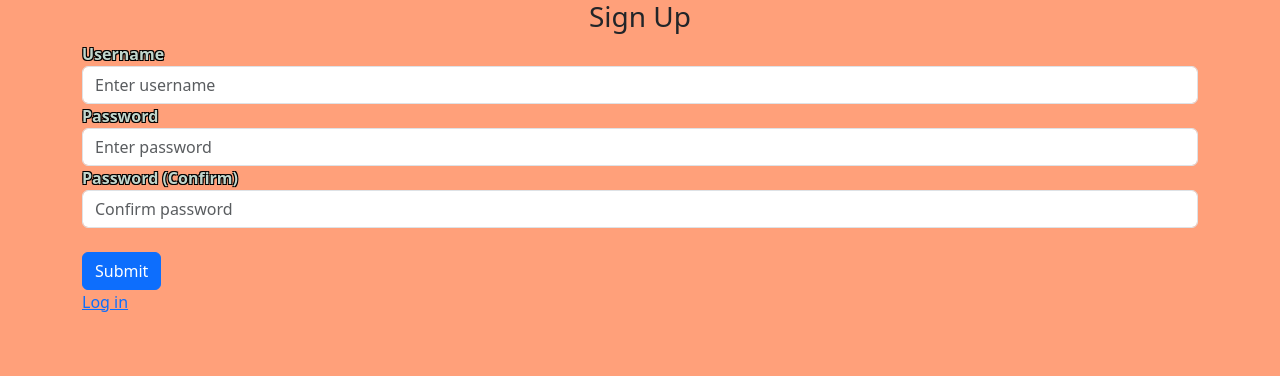
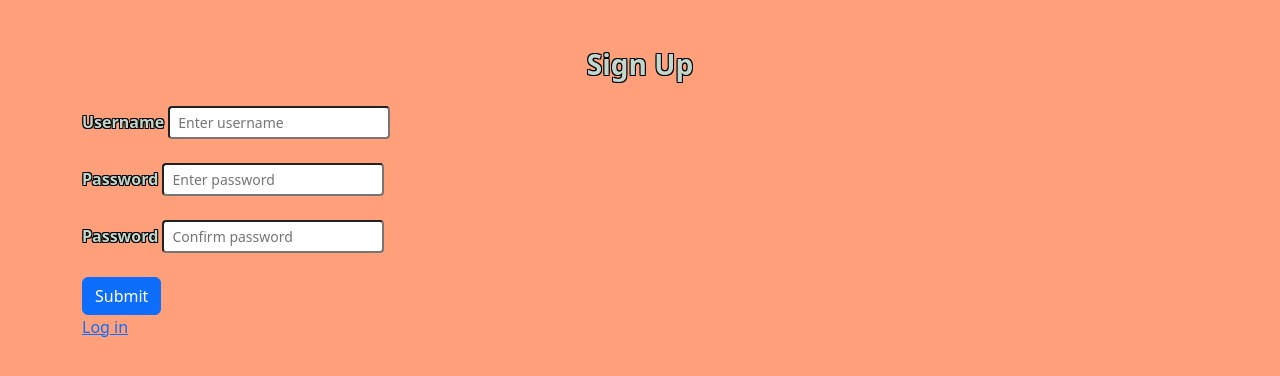
Before and after one commit to Bastion428/MainProgram, a Flask app: page /sign-up in a window 1280 px wide. Shown: the top 376 px of the page. Run offline with Flask 3, Linux system fonts and the light colour scheme; some libraries are stand-ins or nearby versions.

Commit message:
Formatted html so sign-up and login pages look nicer and more compact

```diff
--- a/website/templates/sign_up.html
+++ b/website/templates/sign_up.html
@@ -2,24 +2,28 @@
 {% block title %}Sign up{% endblock %}
 {% block content %}
     <form method="POST">
-        <h3 align ="center">Sign Up</h3>
+        <h3 align ="center" class="page-title pt-5 pb-3">Sign Up</h3>
+        <div class="submit-login">
             <div class="form-group">
                 <label for="username">Username</label>
-            <input type="text" class="form-control" id="username" name="username"
+                <input type="text" class="form-control-sm mb-4" id="username" name="username"
                        placeholder="Enter username">
             </div>
+
+            <div class="form-group" >
+                <label for="password1">Password</label>
+                <input type="password" class="form-control-sm mb-4" id="password1" name="password1"
+                       placeholder="Enter password">
+
             <div class="form-group">
-            <label for="password1">Password</label>
-            <input type="password" class="form-control" id="password1" name="password1"
-                   placeholder="Enter password">
-        </div>
-        <div class="form-group">
-            <label for="password2">Password (Confirm)</label>
-            <input type="password" class="form-control" id="password2" name="password2"
+                <label for="password2">Password</label>
+                <input type="password" class="form-control-sm" id="password2" name="password2"
                        placeholder="Confirm password">
             </div>
             <br>
             <button type="submit" class="btn btn-primary">Submit</button>
+            <br>
+            <a href="/login">Log in</a>
+        </div>
     </form>
-    <a href="/login">Log in</a>
 {% endblock %}
```
Also changed, not shown: website/templates/login.html (+9 -4 lines). Lines whose indentation alone changed are shown as unchanged.
